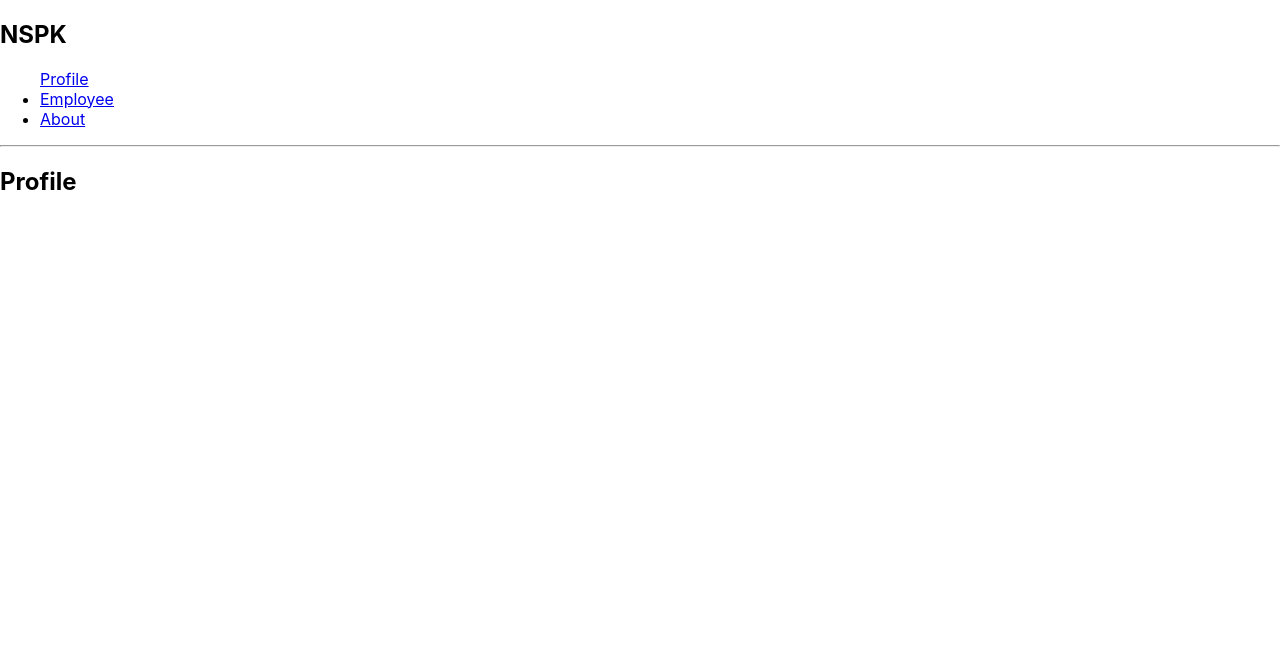
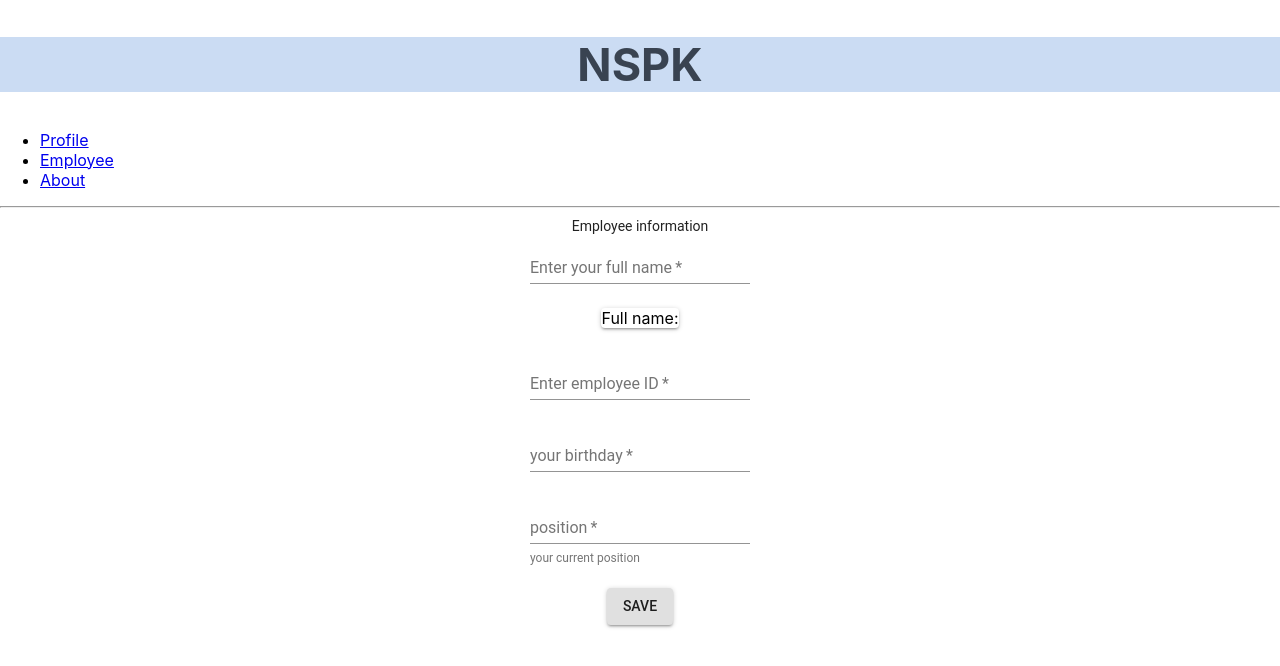
Before and after one commit to wengkeat575/NSPK-Enterprise, a React (Create React App) app in the folder nspk-enterprise/: page /profile in a window 1280 px wide. Shown: the top 666 px of the page. Built offline with nearby package versions, Linux system fonts and the light colour scheme.

Commit message:
testing
tesing the pages

```diff
--- a/nspk-enterprise/src/App.js
+++ b/nspk-enterprise/src/App.js
@@ -12,9 +12,6 @@ import Typography from '@material-ui/core/Typography';
 import { withRouter } from 'react-router-dom';
 import Homepage from './Homepage.js';
 import { BrowserRouter as Router } from 'react-router-dom'
-
-
-
 
 const Header = styled('h1')`
   background: #CBDCF3;
@@ -56,7 +53,7 @@ class App extends React.Component{
             </Header>
       </div>
       <div>
-        <Grid container justify = "center">
+    <Grid container justify = "center">
     <Paper style={style} >
     <Typography  style={{'fontSize': '35px', color : 'primary'}}>
       Employee LogIn
--- a/nspk-enterprise/src/Employee.js
+++ b/nspk-enterprise/src/Employee.js
@@ -1,10 +1,21 @@
 import React, { Component } from 'react';
+import Paper from '@material-ui/core/Paper';
+import ListItem from '@material-ui/core/ListItem';
 
 class Employee extends Component {
   render() {
     return (
         <div>
           <h2>employee info</h2>
+          <Paper style={{maxHeight: 700}}>
+  <ListItem>
+   hello
+   hkcvkcw
+   khwc w;elj
+   cjkwebvlw
+
+  </ListItem>
+</Paper>
         </div>
     );
   }
--- a/nspk-enterprise/src/Homepage.js
+++ b/nspk-enterprise/src/Homepage.js
@@ -8,22 +8,26 @@ import About from './About';
 import Employee from './Employee';
 //import Homepage from './Homepage';
 
-const Header = styled('h1')`
-background: #CBDCF3;
-color: #394351;
-font-size: 45px;
-text-align: center;`
-
+const Header = styled('h2')`
+  background: #CBDCF3;
+  color: #394351;
+  font-size: 45px;
+  text-align: center;
+`
 class Homepage extends React.Component{
 
     render() {
         return(
+
           <Router>
-          <div>
-            <h2>NSPK</h2>
+       <div>
+            <h2>
+            <Header>NSPK</Header>
+            </h2>
+
             <nav className="navbar navbar-expand-lg navbar-light bg-light">
             <ul className="navbar-nav mr-auto">
-              <Link to={'/profile'} className="nav-link"> Profile </Link>
+              <li><Link to={'/profile'} className="nav-link"> Profile </Link></li>
               <li><Link to={'/employee'} className="nav-link">Employee</Link></li>
               <li><Link to={'/about'} className="nav-link">About</Link></li>
             </ul>
--- a/nspk-enterprise/src/Profile.js
+++ b/nspk-enterprise/src/Profile.js
@@ -1,13 +1,55 @@
 import React, { Component } from 'react';
+import Typography from '@material-ui/core/Typography';
+import Grid from '@material-ui/core/Grid';
+import TextField from '@material-ui/core/TextField';
+import FormControlLabel from '@material-ui/core/FormControlLabel';
+import Checkbox from '@material-ui/core/Checkbox';
+import Paper from '@material-ui/core/Paper';
+import styled from 'styled-components';
+import withStyles from "@material-ui/core/styles/withStyles";
+import Button from '@material-ui/core/Button';
 
-class Profile extends Component {
-  render() {
+function Profile() {
+
     return (
+      <div>
+       <Typography align='center' fontweight='bold'>Employee information</Typography>
         <div>
-          <h2>Profile</h2>
-        </div>
+        <React.Fragment>
+        <Grid container
+              direction="column"
+              justify="center"
+              alignItems="center"
+              spacing={24}>
+          <Grid item xs={8} md={6}>
+            <TextField required id="Full Name" label="Enter your full name" fullWidth />
+          </Grid>
+          <Grid item xs={8} md={6}>
+          <Paper>Full name: </Paper>
+        </Grid>
+          <Grid item xs={8} md={6}>
+            <TextField required id="EmployeeID" label="Enter employee ID" fullWidth />
+          </Grid>
+          <Grid item xs={8} md={6}>
+            <TextField required id="DateOfBirth" label="your birthday" fullWidth />
+          </Grid>
+          <Grid item xs={8} md={6}>
+            <TextField
+              required
+              id="position"
+              label="position"
+              helperText="your current position"
+              fullWidth
+            />
+          </Grid>
+          <Grid item xs={12}>
+          <Button variant="contained">Save</Button>
+          </Grid>
+        </Grid>
+      </React.Fragment>
+      </div>
+      </div>
+
     );
   }
-}
-
-export default Profile;
+  export default Profile;
```
